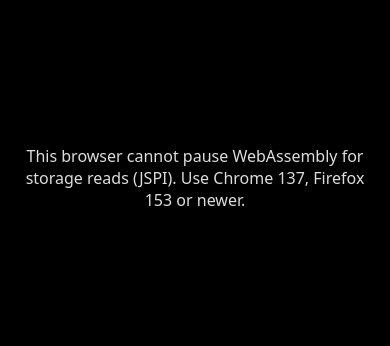
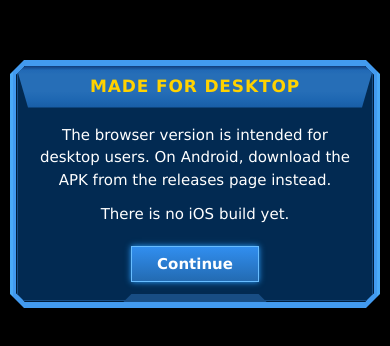
Before and after one commit to K-Adam/UT2004, a plain HTML site: page Emscripten/index.html in a window 390 px wide. Shown: the part 238-584 px from the top of the page. Drawn offline with Linux system fonts and the light colour scheme.

Commit message:
Show a welcome box and a desktop only notice for phones in the menu style, and hide the GUI2K4Fix package from AllObjects

```diff
--- a/Emscripten/index.html
+++ b/Emscripten/index.html
@@ -13,6 +13,7 @@
 <meta property="og:image:width" content="800">
 <meta property="og:image:height" content="420">
 <meta name="twitter:card" content="summary_large_image">
+<link rel="stylesheet" href="ut2004.css">
 <style>
   html, body { margin: 0; height: 100%; background: #000; color: #ddd; font: 16px system-ui, sans-serif; overflow: hidden; }
   canvas { display: block; width: 100vw; height: 100vh; outline: none; }
@@ -31,6 +32,22 @@
   <progress id="progress"></progress>
   <button id="action" hidden></button>
 </div>
+<dialog class="dialog" id="welcome">
+  <form method="dialog">
+    <h2>Welcome</h2>
+    <p>This web port of Unreal Tournament 2004 is a hobby project I maintain. It is not affiliated with or endorsed by Epic Games.</p>
+    <p>Found a problem or want to get in touch? <a href="https://github.com/K-Adam/UT2004_3369/issues" target="_blank" rel="noopener">Open an issue on GitHub</a>.</p>
+    <button autofocus>OK</button>
+  </form>
+</dialog>
+<dialog class="dialog" id="mobile">
+  <form method="dialog">
+    <h2>Made for desktop</h2>
+    <p>The browser version is intended for desktop users. On Android, download the APK from the releases page instead.</p>
+    <p>There is no iOS build yet.</p>
+    <button autofocus>Continue</button>
+  </form>
+</dialog>
 <script>
 'use strict';
 const status = document.getElementById('status');
@@ -275,13 +292,25 @@ function load(src) {
 canvas.addEventListener('contextmenu', (e) => e.preventDefault());
 canvas.addEventListener('pointerdown', () => canvas.focus());
 
-if (!document.createElement('canvas').getContext('webgl2')) {
+// Resolves when the dialog closes, from its button or Esc.
+const ask = (id) => new Promise((resolve) => {
+  const dialog = document.getElementById(id);
+  dialog.addEventListener('close', resolve, { once: true });
+  dialog.showModal();
+});
+
+// Phones skip everything below, so they never download the content.
+if (matchMedia('(max-width: 800px), (pointer: coarse)').matches) {
+  status.hidden = true;
+  ask('mobile').then(() => location.replace('https://github.com/K-Adam/UT2004_3369/releases'));
+} else if (!document.createElement('canvas').getContext('webgl2')) {
   stop('This browser has no WebGL 2.');
 } else if (!('Suspending' in WebAssembly)) {
   stop('This browser cannot pause WebAssembly for storage reads (JSPI). Use Chrome 137, Firefox 153 or newer.');
 } else {
   // The system package loader registers itself with Module as it runs, so it goes before the engine.
-  sync()
+  ask('welcome')
+    .then(sync)
     .then(() => load('system.js'))
     .then(() => load('UT2004.js'))
     .then(() => canvas.focus())
--- /dev/null
+++ b/Emscripten/ut2004.css
@@ -0,0 +1,104 @@
+/* Colours sampled from the 2K4Menus textures Display99, NewHeader and GradientButton. */
+:root {
+  --frame: #4aaaf7;
+  --frame-inner: #429aef;
+  --panel: #022a52;
+  --panel-line: #184d84;
+  --header: #266eb7;
+  --title: #ffd200;
+  --hover: #fff000;
+  --button: #263a7e;
+  --button-watched: #236bb2;
+  --button-glow: #299eff;
+  --button-pressed: #8ed3ef;
+}
+
+.dialog {
+  width: min(520px, calc(100vw - 32px));
+  max-width: none;
+  max-height: calc(100dvh - 32px);
+  overflow-y: auto;
+  overscroll-behavior: contain;
+  padding: 6px;
+  border: 0;
+  background: linear-gradient(90deg, var(--frame) 3px, var(--frame-inner) 3px calc(100% - 3px), var(--frame) 0);
+  color: #fff;
+  font: 15px/1.5 Verdana, Tahoma, system-ui, sans-serif;
+  clip-path: polygon(14px 0, calc(100% - 14px) 0, 100% 14px, 100% calc(100% - 14px), calc(100% - 14px) 100%, 14px 100%, 0 calc(100% - 14px), 0 14px);
+}
+
+.dialog::backdrop {
+  background: rgb(0 0 0 / 0.6);
+}
+
+.dialog form {
+  position: relative;
+  margin: 0;
+  padding: 0 20px 20px;
+  background: var(--panel);
+  box-shadow: inset 0 0 0 1px #001c39, inset 0 0 0 2px var(--panel-line);
+  clip-path: polygon(9px 0, calc(100% - 9px) 0, 100% 9px, 100% calc(100% - 9px), calc(100% - 9px) 100%, 9px 100%, 0 calc(100% - 9px), 0 9px);
+  text-align: center;
+}
+
+/* The tab Display99 has in the middle of its bottom edge. */
+.dialog form::after {
+  content: '';
+  position: absolute;
+  left: 30%;
+  right: 30%;
+  bottom: 0;
+  height: 8px;
+  background: var(--panel-line);
+  clip-path: polygon(8px 0, calc(100% - 8px) 0, 100% 100%, 0 100%);
+}
+
+.dialog h2 {
+  margin: 0 -20px 16px;
+  padding: 8px 24px;
+  background: linear-gradient(#103c7b, #2169b5 10%, var(--header) 20% 60%, #1e67b2 80%, #185da5);
+  color: var(--title);
+  font-size: 17px;
+  font-weight: bold;
+  letter-spacing: 0.05em;
+  text-transform: uppercase;
+  clip-path: polygon(0 0, 100% 0, calc(100% - 12px) 100%, 12px 100%);
+}
+
+.dialog p {
+  margin: 0 0 12px;
+}
+
+.dialog a {
+  color: var(--button-pressed);
+}
+
+.dialog a:hover {
+  color: var(--hover);
+}
+
+.dialog button {
+  min-width: 40%;
+  margin-top: 8px;
+  padding: 6px 24px;
+  border: 1px solid rgb(239 247 255 / 0.5);
+  background: var(--button);
+  color: #fff;
+  font: inherit;
+  font-weight: bold;
+  cursor: pointer;
+}
+
+.dialog button:hover,
+.dialog button:focus-visible {
+  border-color: #68bdff;
+  background: linear-gradient(#318eef, var(--button-watched));
+  box-shadow: 0 0 6px var(--button-glow);
+  outline: none;
+}
+
+.dialog button:active {
+  border-color: #fff;
+  background: var(--button-pressed);
+  color: #0e296a;
+}
```
Also changed, not shown: Emscripten/CMakeLists.txt, 1 other file.
